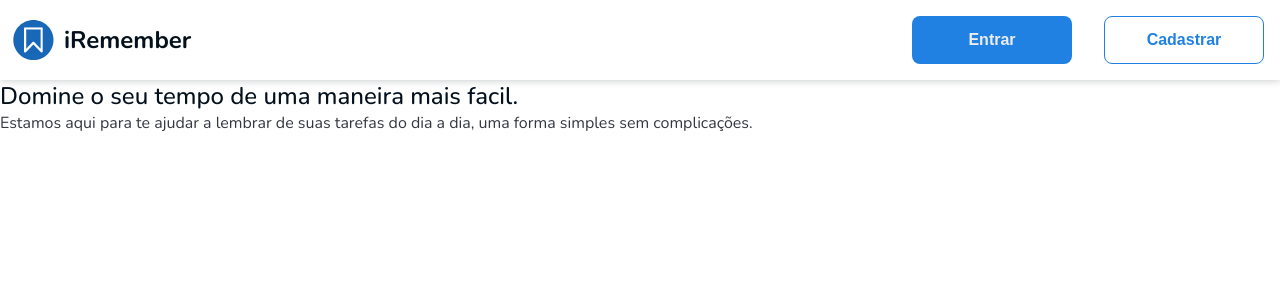
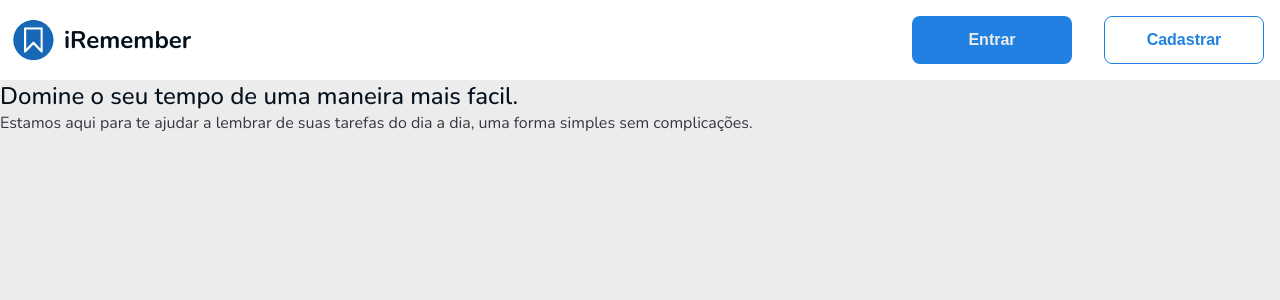
Before and after one commit to eddyzera/iRemember, a React (Create React App) app: page / in a window 1280 px wide. Shown: the top 300 px of the page. Built offline with nearby package versions, Linux system fonts and the light colour scheme.

Commit message:
[refactor]: creation component Header

```diff
--- /dev/null
+++ b/src/components/header/header.tsx
@@ -0,0 +1,17 @@
+import React from 'react'
+import LogoTipo from '../../assets/svg/logo-tipo.svg'
+
+export const Header: React.FC = () => {
+  return (
+    <header className="header">
+      <div className="header__logo">
+        <img src={LogoTipo} alt="iRemember" />
+        <h1>iRemember</h1>
+      </div>
+      <div className="header__button">
+        <button className="login">entrar</button>
+        <button className="register">cadastrar</button>
+      </div>
+    </header>
+  )
+}
--- /dev/null
+++ b/src/components/header/index.tsx
@@ -0,0 +1,3 @@
+import { Header } from './header'
+
+export default Header
--- a/src/pages/login/Login.tsx
+++ b/src/pages/login/Login.tsx
@@ -1,18 +1,9 @@
 import React from 'react'
-import LogoTipo from '../../assets/svg/logo-tipo.svg'
+import Header from '../../components/header'
 export const Login: React.FC = () => {
   return (
     <>
-      <header className="header">
-        <div className="header__logo">
-          <img src={LogoTipo} alt="iRemember" />
-          <h1>iRemember</h1>
-        </div>
-        <div className="header__button">
-          <button className="login">entrar</button>
-          <button className="register">cadastrar</button>
-        </div>
-      </header>
+      <Header />
       <div className="login">
         <div className="login__container">
           <div className="login-content">
--- a/src/style/css/style.css
+++ b/src/style/css/style.css
@@ -1 +1 @@
-*{box-sizing:border-box;margin:0;padding:0}body{color:#353840;font-family:Nunito,sans-serif}h1,h2,h3,h4,h5{color:#04111d;font-weight:500}button{border:none;border-radius:.5rem;cursor:pointer;font-size:1rem;font-weight:700;text-transform:capitalize}.header{background:#fff;box-shadow:0 0 8px 0 rgba(4,17,29,.25);height:5rem;justify-content:space-between}.header,.header__logo{align-items:center;display:flex}.header__logo img{height:4rem;width:4rem}.header__logo h1{font-size:1.5rem;font-weight:700}.header__button{display:flex;justify-content:space-between;padding-right:1rem;width:23rem}.header__button button{height:3rem;width:10rem}.header__button button.login{background:#2081e2;color:#edecec}.header__button button.login:hover{background:#1868b7}.header__button button.register{background:#fff;border:1px solid #2081e2;color:#2081e2}.header__button button.register:hover{background:#1868b7;color:#fff}
+*{box-sizing:border-box;margin:0;padding:0}body{color:#353840;font-family:Nunito,sans-serif}h1,h2,h3,h4,h5{color:#04111d;font-weight:500}button{border:none;border-radius:.5rem;cursor:pointer;font-size:1rem;font-weight:700;text-transform:capitalize}.header{background:#fff;box-shadow:0 0 8px 0 rgba(4,17,29,.25);height:5rem;justify-content:space-between}.header,.header__logo{align-items:center;display:flex}.header__logo img{height:4rem;width:4rem}.header__logo h1{font-size:1.5rem;font-weight:700}.header__button{display:flex;justify-content:space-between;padding-right:1rem;width:23rem}.header__button button{height:3rem;width:10rem}.header__button button.login{background:#2081e2;color:#edecec}.header__button button.login:hover{background:#1868b7}.header__button button.register{background:#fff;border:1px solid #2081e2;color:#2081e2}.header__button button.register:hover{background:#1868b7;color:#fff}.login{background:#edecec;height:100vh}
--- /dev/null
+++ b/src/style/sass/pages/index.scss
@@ -0,0 +1 @@
+@forward './login.scss';
--- /dev/null
+++ b/src/style/sass/pages/login.scss
@@ -0,0 +1,6 @@
+@use '../utils' as *;
+
+.login {
+  background: map-get($white , '100' );
+  height: 100vh;
+}
--- a/src/style/sass/style.scss
+++ b/src/style/sass/style.scss
@@ -3,3 +3,6 @@
 
 /* Components */
 @use './components';
+
+/* Pages */
+@use './pages';
```
Also changed, not shown: 1 other file (tests, documents, lock files or other folders).
